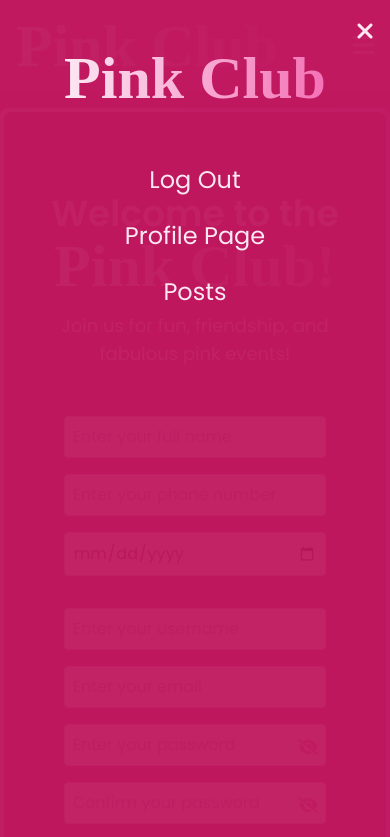
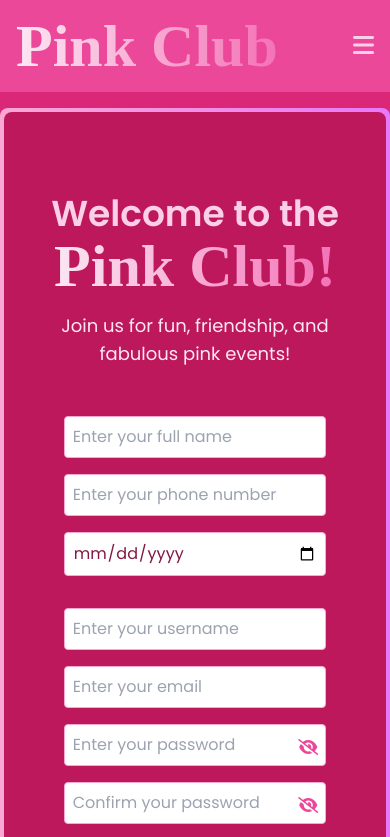
Before and after one commit to GroAnita/CSS_FW, a website: page registration/index.html in a window 390 px wide. Shown: the top 837 px of the page. Drawn offline with Linux system fonts and the light colour scheme; a web font is replaced by a local one.

Commit message:
another little glitch on mobile menu on the new user registration, had forgotten a hidden class on the mobile menu, so it was open when going to that user registration , now it works as intended.

```diff
--- a/registration/index.html
+++ b/registration/index.html
@@ -89,7 +89,7 @@
       role="dialog"
       aria-modal="true"
       aria-label="Mobile nav"
-      class="fixed top-0 left-0 z-50 flex h-screen w-full flex-col items-center justify-start gap-6 bg-pink-700/95 text-pink-100 md:hidden"
+      class="fixed top-0 left-0 z-50 hidden h-screen w-full flex-col items-center justify-start gap-6 bg-pink-700/95 text-pink-100 md:hidden"
     >
       <button
         id="closeMobileMenu"
```
